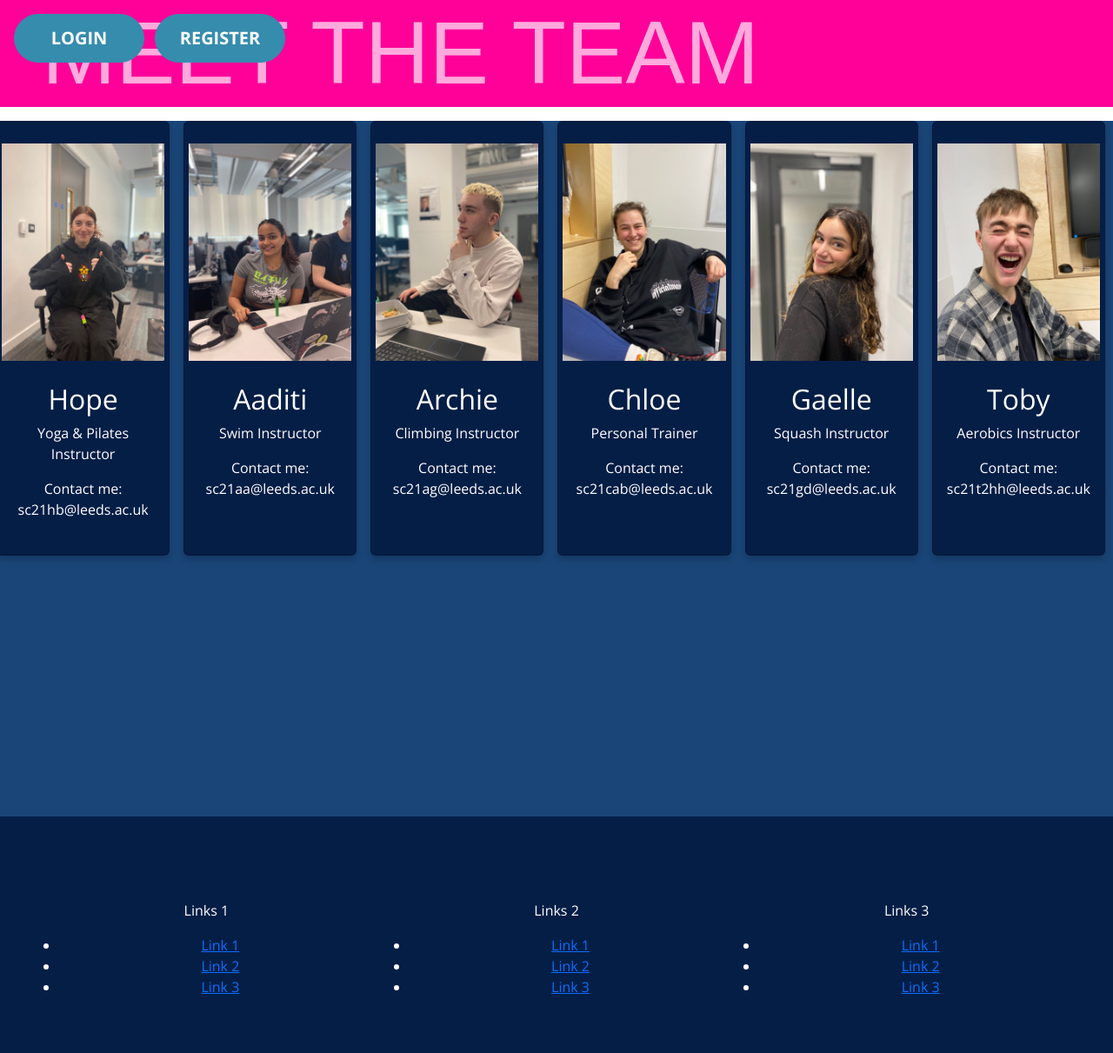
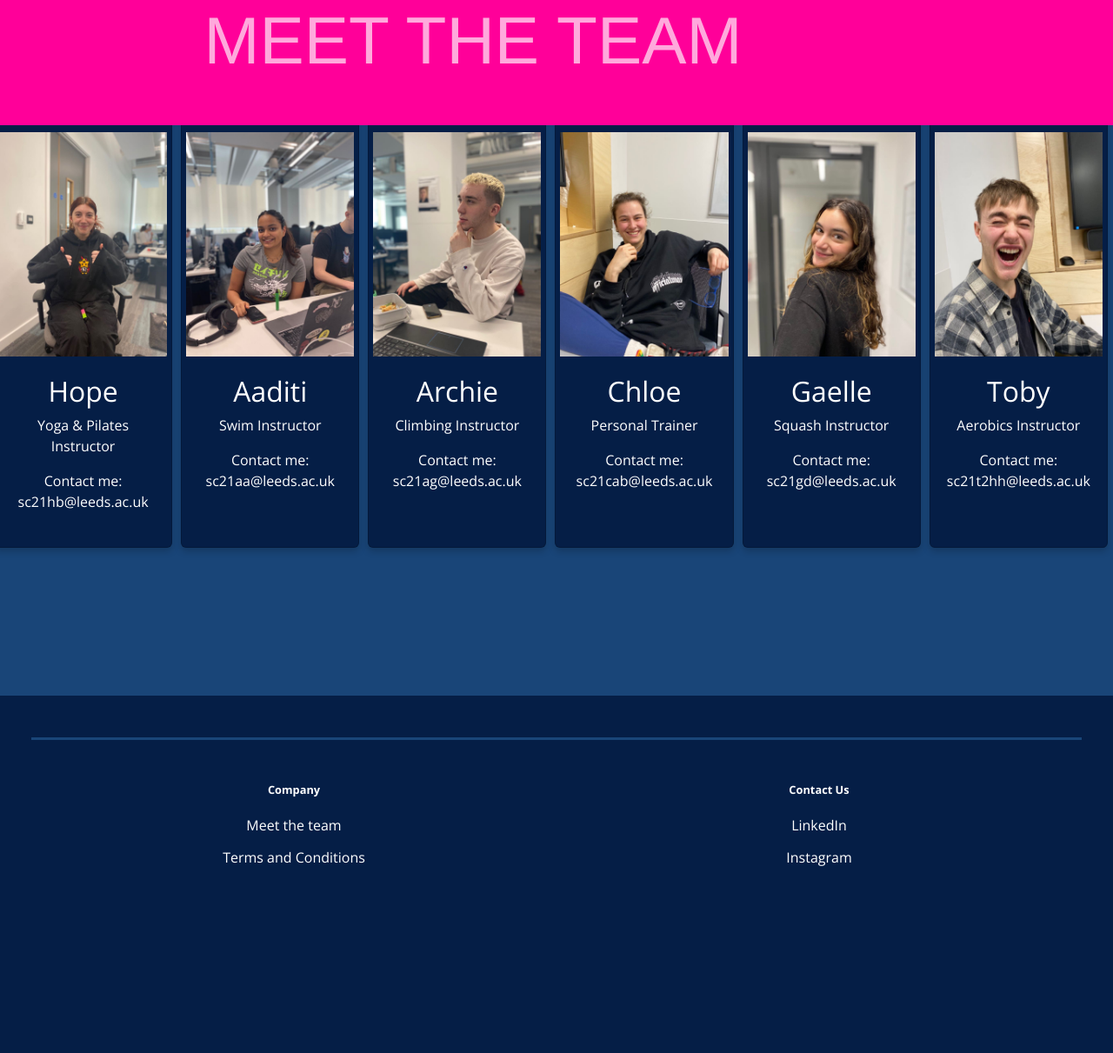
Before and after one commit to chloebeetschen/Gym-WebApp, a Flask app: page /meetTheTeam in a window 1280 px wide. Shown: the whole page at 87% size. After the commit the page ends 996 px from the top, so only its background shows below. Run offline with Flask 3, Linux system fonts and the light colour scheme; parts of the project's set-up code (start-up, migrations or seed data) failed here and were passed over.

Commit message:
finished optional footer feature

```diff
--- a/app/static/styles.css
+++ b/app/static/styles.css
@@ -509,20 +509,25 @@ th, td {
     box-shadow: 0 4px 8px 0 rgba(0,0,0, 0.2);
     background-color: #051e46;
     height: 500px;
+    color: white;
 }
 
 .column {
     float: left;
     width: 16.5%;
     margin-bottom: 15px;
-    padding: 0 8px;
+    margin-top: 125px;
+    padding: 5px;
 }
 
-.team-container {
-    padding: 15px 15px 15px 15px;
+.tc-column {
+    float: left;
+    width: 50%;
+    margin-bottom: 15px;
+    margin-top: 125px;
+    padding: 5px;
+}
 
-
-}
 
 .team-page {
     width: 100%;
@@ -535,15 +540,15 @@ th, td {
 }
 
 .team-title {
+    position: absolute;
     font-family: 'Oswald', sans-serif;
-    font-size: 8vw;
+    font-size: 6vw;
     background-color: #ff0099;
-    width: auto;
-    height: auto;
+    width: 100%;
+    height: 18%;
     opacity: 100%;
     padding: 0 15rem 0 3rem;
     color: #ffa9dc;
-    margin-bottom: 1rem;
     z-index: 1000;
 
 }
@@ -555,6 +560,7 @@ th, td {
     width: 300px;
     height: 300px;
     object-fit: scale-down;
+}
 
 
 .footer-container ul {
--- a/app/templates/base.html
+++ b/app/templates/base.html
@@ -110,27 +110,17 @@
       <div class="container-fluid bg-dark footer-container p-5">
         <div class="row pt-5 text-center footer-row">
           <div class="col px-0">
-            <p class="footer-links-header">Links 1</p>
+            <p class="footer-links-header">Company</p>
             <ul>
-              <li><a href="#">Link 1</a></li>
-              <li><a href="#">Link 2</a></li>
-              <li><a href="#">Link 3</a></li>
+              <li><a href="/meetTheTeam">Meet the team</a></li>
+              <li><a href="/termsAndConditions">Terms and Conditions</a></li>
             </ul>
           </div>
           <div class="col px-0">
-            <p class="footer-links-header">Links 2</p>
+            <p class="footer-links-header">Contact Us</p>
             <ul>
-              <li><a href="#">Link 1</a></li>
-              <li><a href="#">Link 2</a></li>
-              <li><a href="#">Link 3</a></li>
-            </ul>
-          </div>
-          <div class="col px-0">
-            <p class="footer-links-header">Links 3</p>
-            <ul>
-              <li><a href="#">Link 1</a></li>
-              <li><a href="#">Link 2</a></li>
-              <li><a href="#">Link 3</a></li>
+              <li><a href="https://www.linkedin.com/in/aaditi-agrawal-907559237/">LinkedIn</a></li>
+              <li><a href="https://www.instagram.com/aaditi_a/">Instagram</a></li>
             </ul>
           </div>
         </div>
--- a/app/templates/meetTheTeam.html
+++ b/app/templates/meetTheTeam.html
@@ -4,9 +4,8 @@
 {% extends "base.html" %}
 {% block content %}
 
-<h1 class="team-title"> MEET THE TEAM </h1>
-
-<div class="team-page">
+<h1 class="team-title text-center"> MEET THE TEAM </h1>
+<div class="team-page container-fluid">
     <div class="row">
         <div class="column">
             <div class="card">
--- a/app/views.py
+++ b/app/views.py
@@ -1306,3 +1306,7 @@ def proxyChangeMembership(id):
 @app.route('/meetTheTeam')
 def meetTheTeam():
     return render_template('meetTheTeam.html', title='Meet the team')
+
+@app.route('/termsAndConditions')
+def termsAndConditions():
+    return render_template('termsAndConditions.html', title='Terms and Conditions')
```
Also changed, not shown: app/templates/termsAndConditions.html (added, +39 -0 lines).
